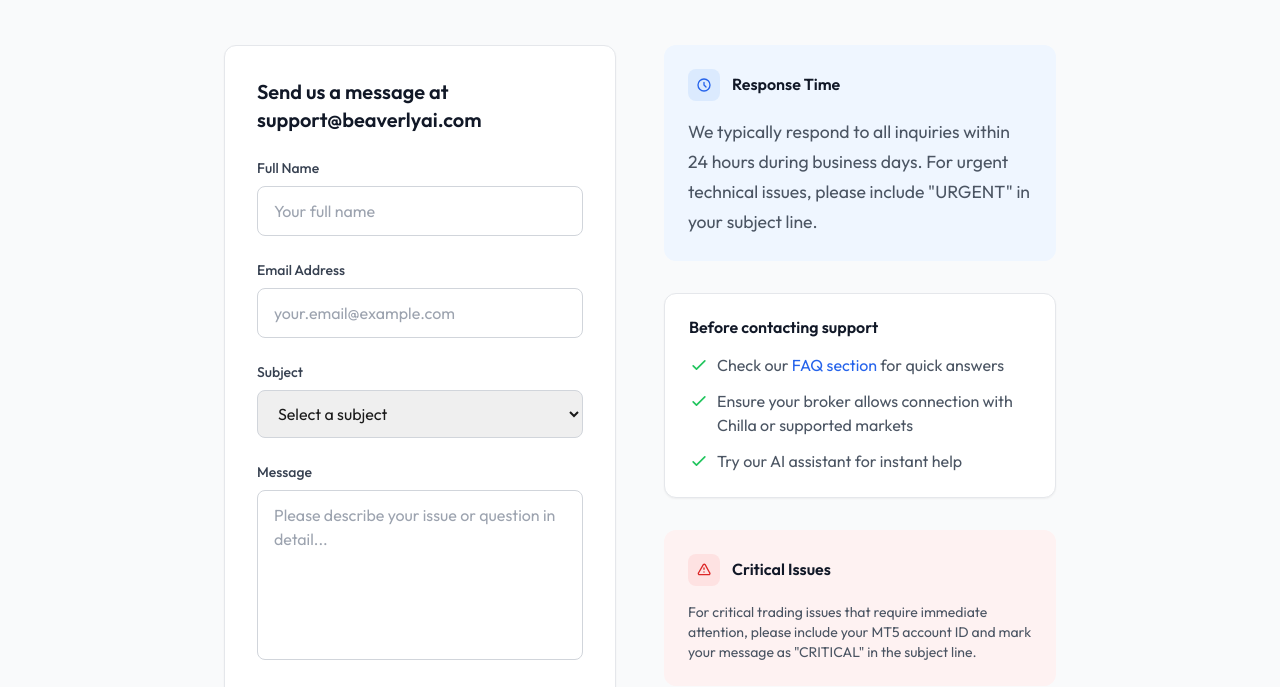
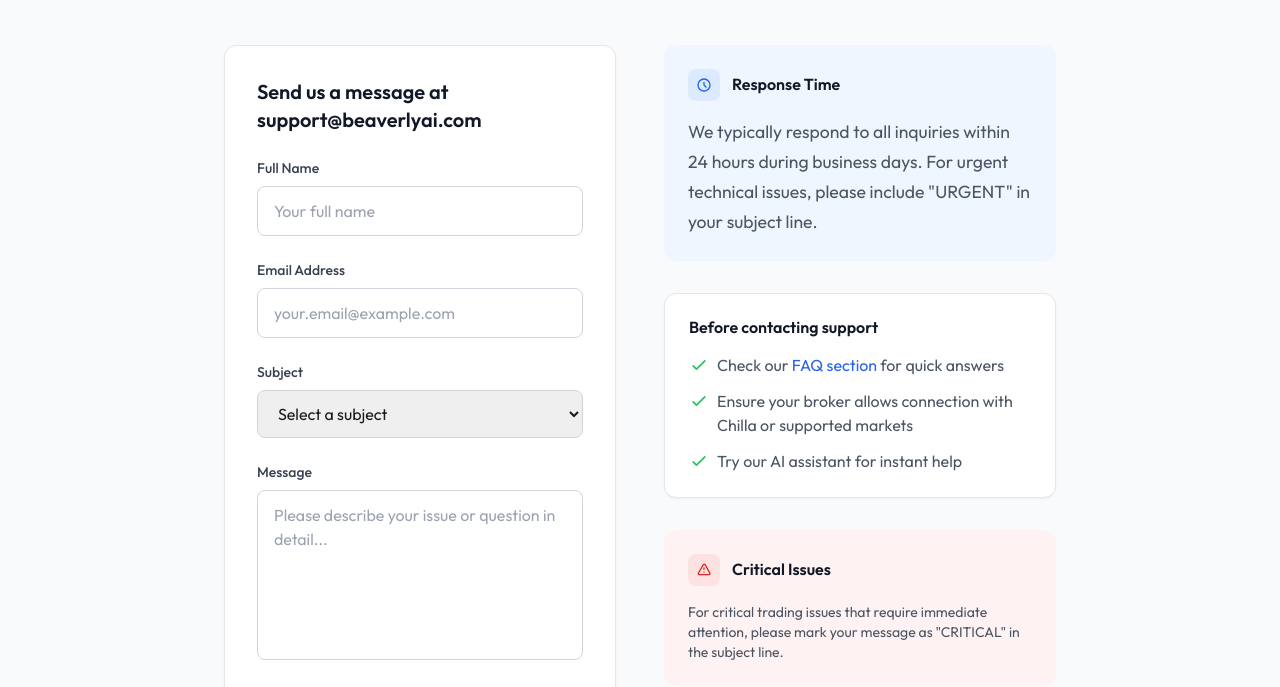
Before and after one commit to BeaverlyGithub/Beaverlywebapp, a website: page contact.html in a window 1280 px wide. Shown: the part 260-947 px from the top of the page. Drawn offline with nearby package versions, Linux system fonts and the light colour scheme.

Commit message:
Update contact.html

```diff
--- a/contact.html
+++ b/contact.html
@@ -202,7 +202,7 @@
                             <h3 class="font-semibold text-gray-900">Critical Issues</h3>
                         </div>
                         <p class="text-gray-600 text-sm">
-                            For critical trading issues that require immediate attention, please include your MT5 account ID and mark your message as "CRITICAL" in the subject line.
+                            For critical trading issues that require immediate attention, please mark your message as "CRITICAL" in the subject line.
                         </p>
                     </div>
                 </div>
```
